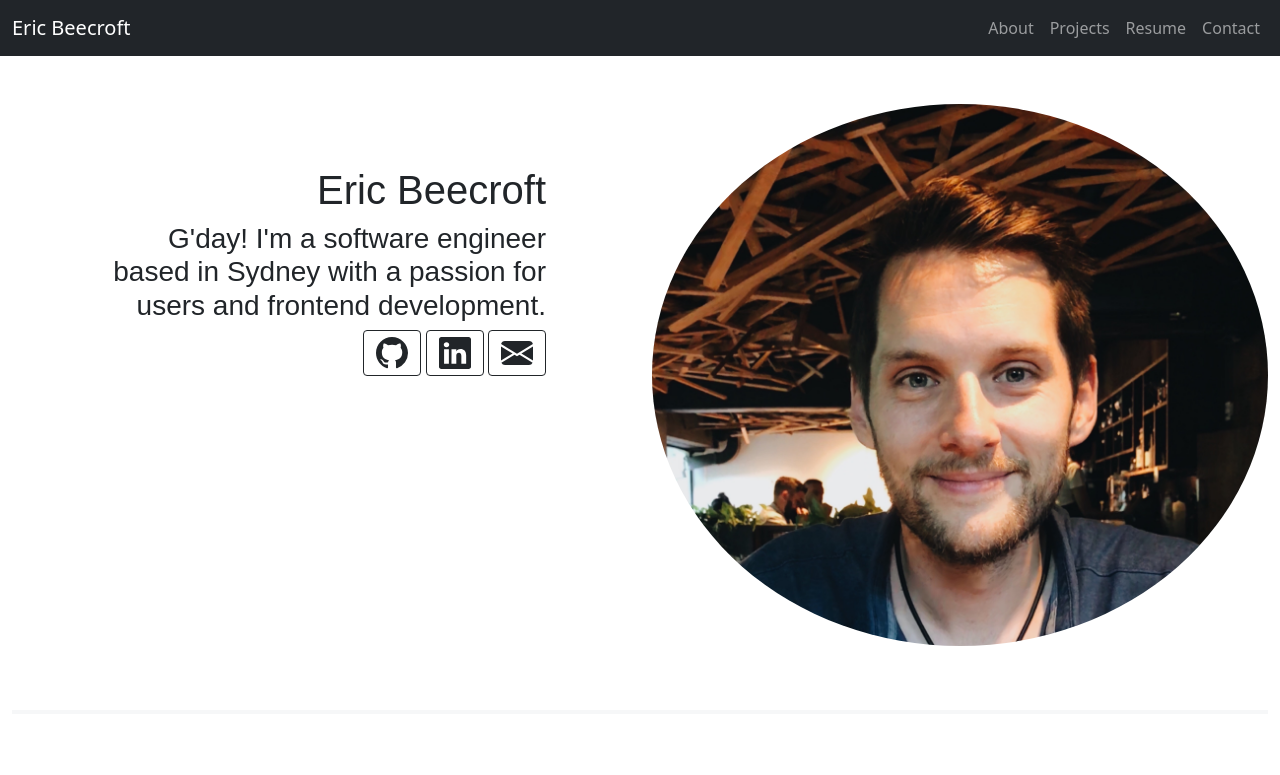
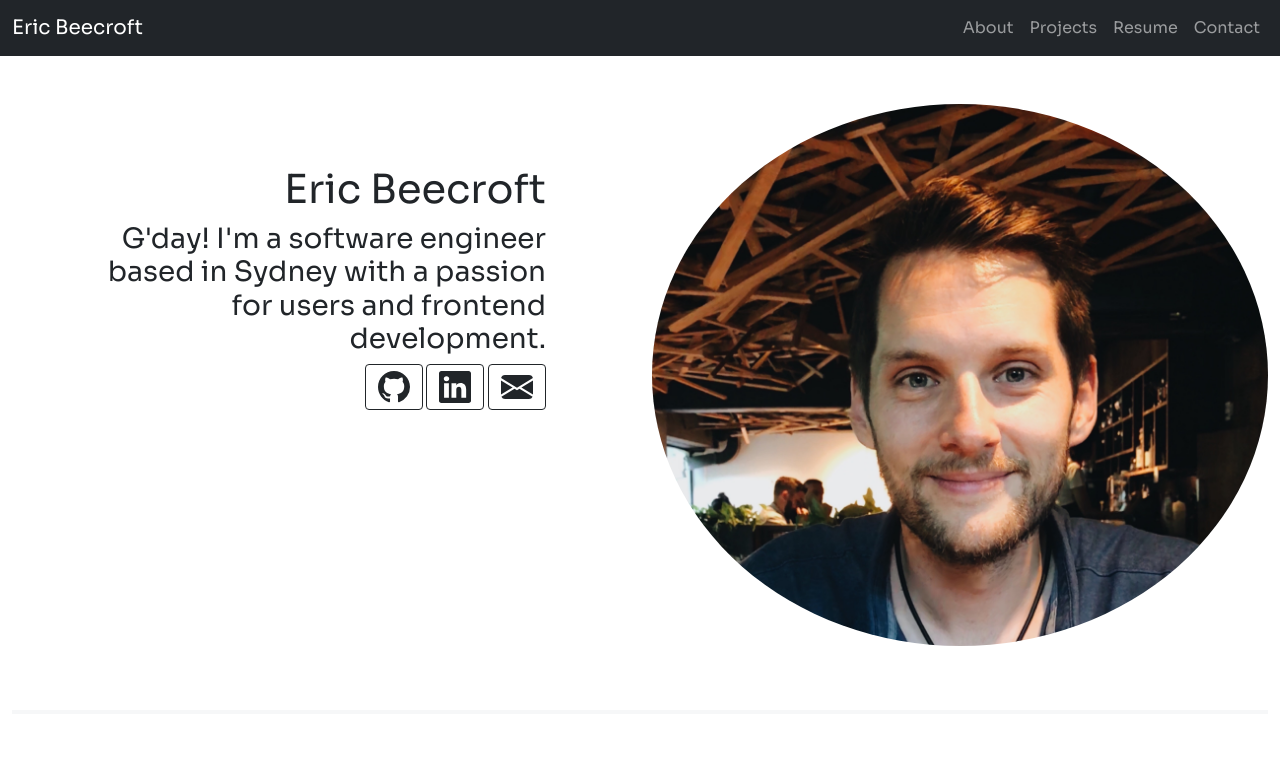
Before and after one commit to ebeecroft1/portfolio, a Gatsby site: page / in a window 1280 px wide. Shown: the top 775 px of the page. Built offline with nearby package versions, Linux system fonts and the light colour scheme; Gatsby itself is replaced by a stand-in of ours.

Commit message:
fonts and design

```diff
--- a/package.json
+++ b/package.json
@@ -15,6 +15,7 @@
     "clean": "gatsby clean"
   },
   "dependencies": {
+    "@fontsource/sora": "^4.5.8",
     "bootstrap": "^5.1.3",
     "gatsby": "^4.15.2",
     "react": "^18.1.0",
--- a/src/components/layout.js
+++ b/src/components/layout.js
@@ -3,6 +3,7 @@ import { Button, Container, Nav, Navbar } from "react-bootstrap";
 import { EnvelopeFill, Github, Linkedin } from "react-bootstrap-icons";
 import { footer, footerContact, footerText, pattern} from "./layout.module.css";
 import 'bootstrap/dist/css/bootstrap.min.css';
+import "@fontsource/sora";
 
 const Layout = ({ pageTitle, children }) => {
     return (
--- a/src/components/layout.module.css
+++ b/src/components/layout.module.css
@@ -23,7 +23,7 @@
 } */
 
 /* body {
-    background-color: #FFFBFE;
+    background-color: black;
 } */
 
 .footer {
@@ -44,6 +44,7 @@
 }
 
 .pattern {
+    font-family: "Sora";
     /* background: linear-gradient(#3c6e71, rgba(255,251,254,1)); */
     /* background: linear-gradient(#8AA8A9, rgba(255,251,254,1)); */
 
--- a/src/pages/index.module.css
+++ b/src/pages/index.module.css
@@ -1,7 +1,8 @@
 .hero {
     max-width: 500px;
     margin: 10% auto;
-    font-family: sans-serif;
+    /* font-family: "Oxygen"; */
+    /* font-family: sans-serif; */
 }
 
 .content {
```
Also changed, not shown: 1 other file.
